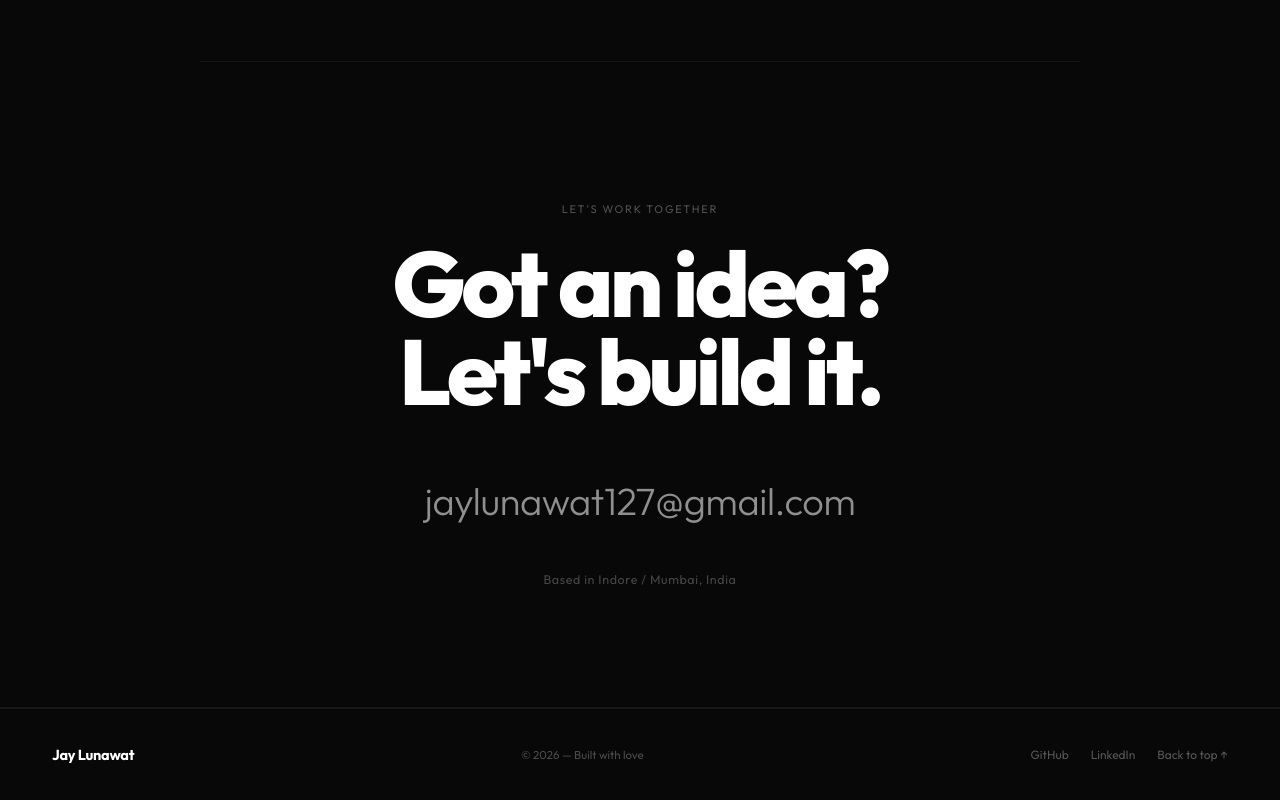
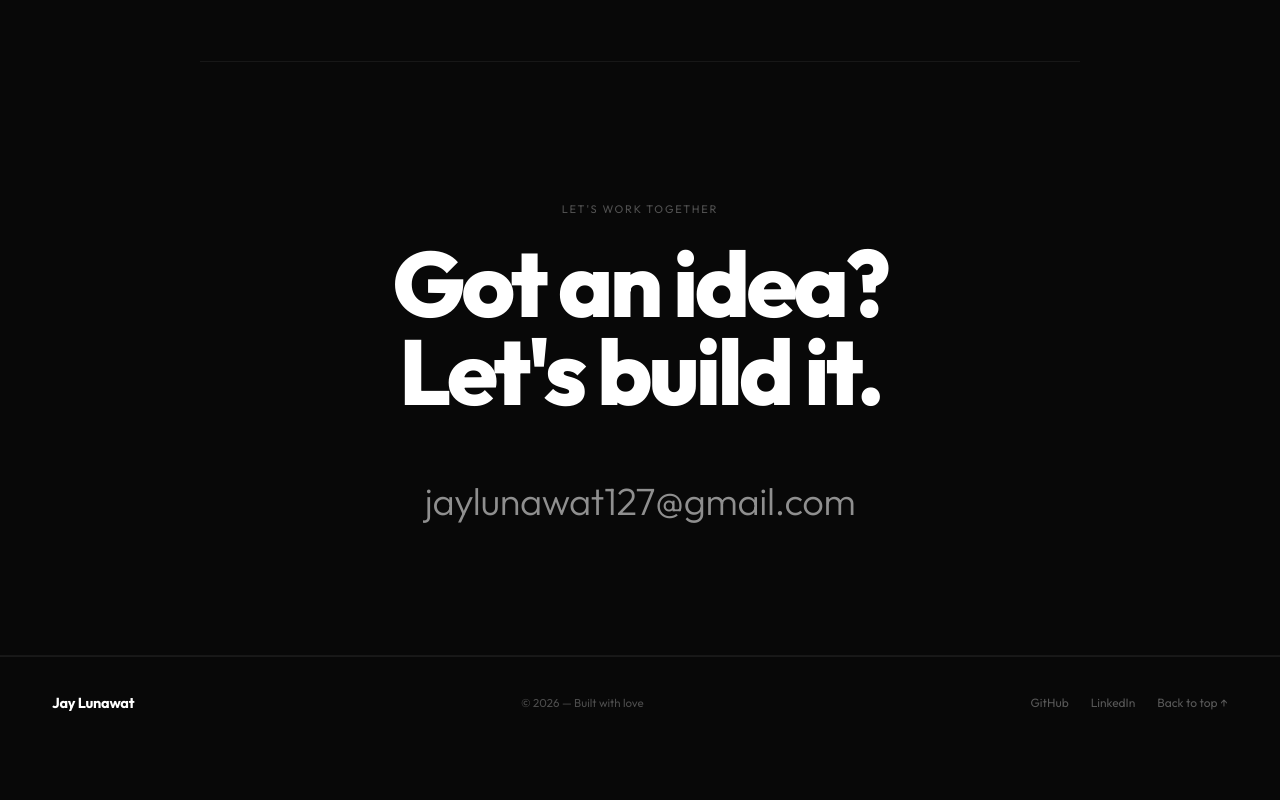
Before and after one commit to jaylunawat/portfolio_, a plain HTML site: page index.html in a window 1280 px wide. Shown: the part 5027-5827 px from the top of the page. After the commit the page ends 5775 px from the top, so only its background shows below. Drawn offline with Linux system fonts and the light colour scheme; animation ran at ten frames a second.

Commit message:
Remove location note from contact section
Removed contact note mentioning location.

```diff
--- a/index.html
+++ b/index.html
@@ -621,7 +621,6 @@
         jaylunawat127@gmail.com
       </span>
     </div>
-    <p class="contact-note">Based in Indore / Mumbai, India</p>
   </section>
 
   <!-- ── Footer ─────────────────────────────────────────────── -->
```
